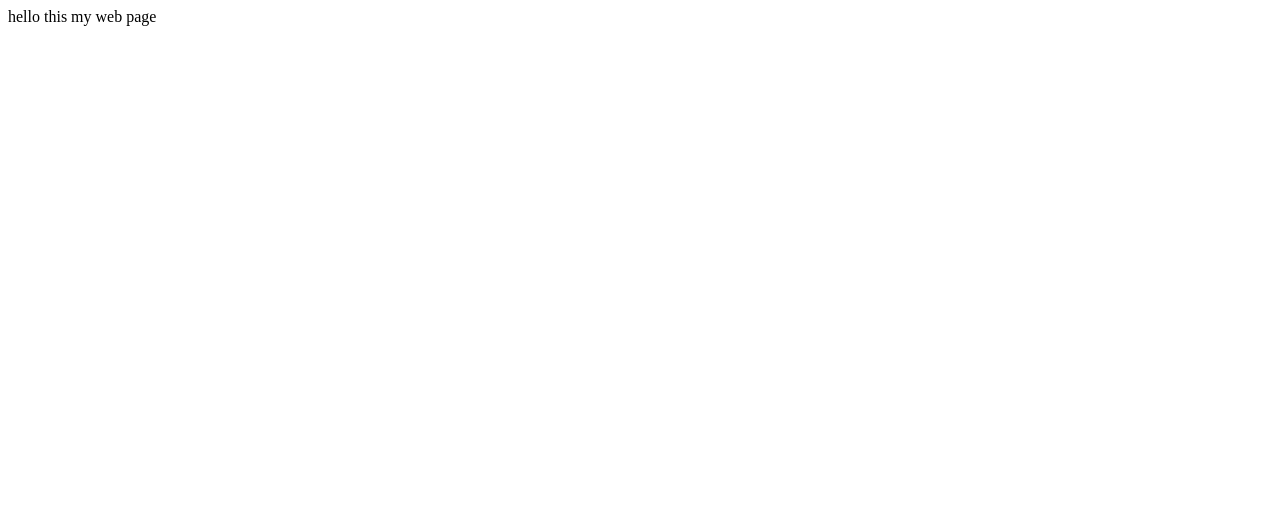
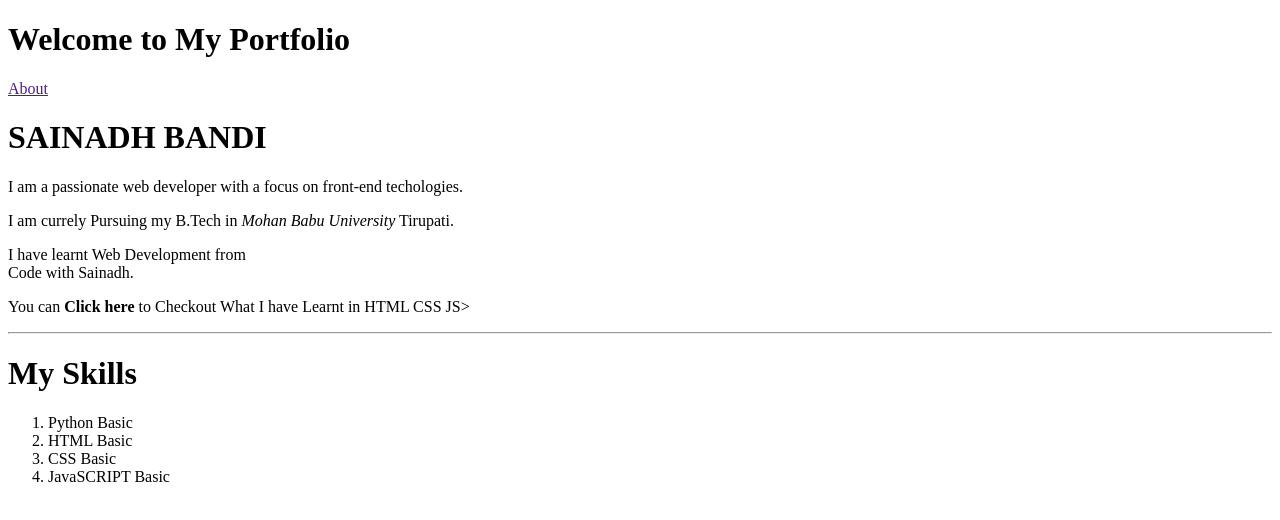
Before and after one commit to SAINADH9848/MYPORTFOLICodeWithSainadh, a plain HTML site: page index.html in a window 1280 px wide. Drawn offline with Linux system fonts and the light colour scheme.

Commit message:
change my code

```diff
--- a/index.html
+++ b/index.html
@@ -1 +1,28 @@
-hello this my web page
+<!DOCTYPE html>
+    <html lang="en">
+    <head>
+        <meta charset="UTF-8">
+        <meta name="viewport" content="width=device-width, initial-scale=1.0">
+        <title>Document</title>
+    </head>
+    <body>
+        <h1>Welcome to My Portfolio</h1>
+        <a href="">About</a>
+
+        <h1>SAINADH BANDI</h1>
+        <p>I am a passionate web developer with a focus on front-end techologies. </p>
+        <p>I am currely Pursuing my B.Tech in <em>Mohan Babu University</em> Tirupati.</p>
+        <p>I have learnt Web Development from <br> Code with Sainadh.</p>
+        <p>You can <strong>Click here</strong> to Checkout What I have Learnt in HTML   CSS  JS></p>
+        <hr>
+        <h1>My Skills</h1>
+        <ol>
+            <li>Python Basic</li>
+            <li>HTML Basic</li>
+            <li>CSS Basic</li>
+            <li>JavaSCRIPT Basic</li>
+
+        </ol>
+
+    </body>
+</html>
```
